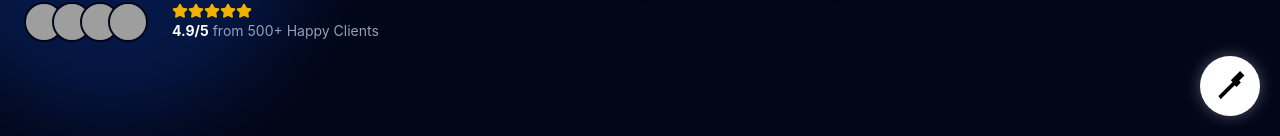
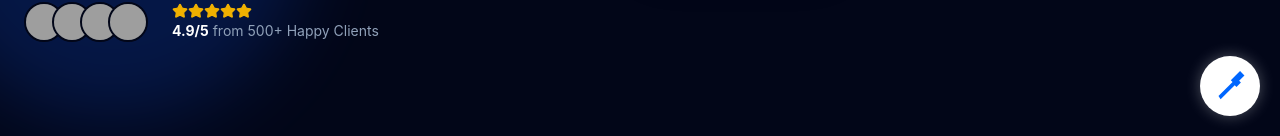
Before and after one commit to Franciscoontop/test-, a React (Vite) app: page / in a window 1280 px wide. Shown: the part 664-800 px from the top of the page. Built offline with nearby package versions, Linux system fonts and the light colour scheme; no server answers; grey boxes are pictures that could not be loaded.

Commit message:
Update ChatWidget.jsx

```diff
--- a/src/components/ChatWidget.jsx
+++ b/src/components/ChatWidget.jsx
@@ -338,7 +338,7 @@ YOUR JOB:
 
       {/* Chat Bubble */}
       <div id="cw-chat-bubble">
-        <svg style={{ width: "30px", height: "30px", fill: "#000" }} viewBox="0 0 24 24">
+        <svg style={{ width: "30px", height: "30px", fill: "#0066fe" }} viewBox="0 0 24 24">
           <path d="M2.78,20.06L14.06,8.78L12.65,7.37L20.03,0L23.56,3.54L19.32,7.78L20.73,9.19L17.2,12.73L15.79,11.31L4.5,22.6L2.78,20.06Z"/>
         </svg>
       </div>
```
